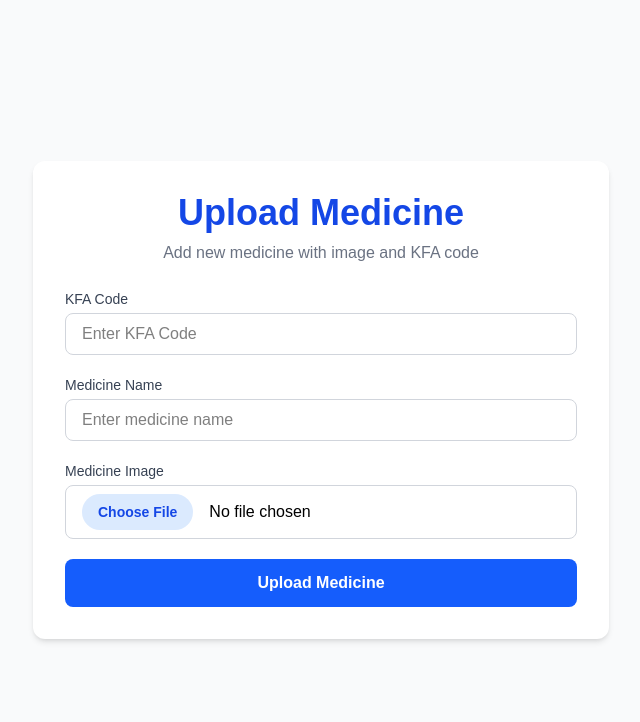
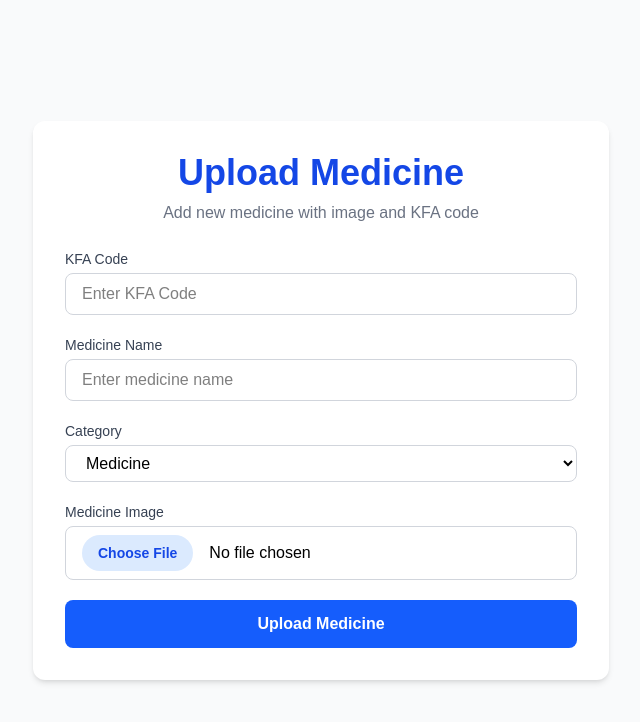
Before and after one commit to BoviliusMeidi/PharmaCheck, a Next.js app: page /admin in a window 1280 px wide. Shown: the top 722 px of the page, without its empty margins (319-959 px from the left). Built offline with nearby package versions, Linux system fonts and the light colour scheme; no server answers.

Commit message:
feat : new field for database

```diff
--- a/src/app/admin/page.js
+++ b/src/app/admin/page.js
@@ -10,6 +10,7 @@ export default function AdminPage() {
   const [imageFile, setImageFile] = useState(null);
   const [preview, setPreview] = useState('');
   const [message, setMessage] = useState('');
+  const [category, setCategory] = useState('medicine');
 
   const handleImageChange = (e) => {
     const file = e.target.files[0];
@@ -22,7 +23,7 @@ export default function AdminPage() {
   const handleSubmit = async (e) => {
     e.preventDefault();
 
-        if (!kfaCode || !medicineName || !imageFile) {
+    if (!kfaCode || !medicineName || !imageFile ||!category) {
       setMessage('All fields are required.');
       return;
     }
@@ -51,7 +52,8 @@ export default function AdminPage() {
       .from('medicines')
       .insert([{
         kfa_code: kfaCode,
-                medicine_name: medicineName,
+        medicine_name: medicineName.toLowerCase(),
+        medicine_categories : category,
         image_url: publicUrl
       }]);
 
@@ -64,6 +66,7 @@ export default function AdminPage() {
     setMessage('Upload successful!');
     setKfaCode('');
     setMedicineName('');
+    setCategory('');
     setImageFile(null);
     setPreview('');
   };
@@ -98,6 +101,19 @@ export default function AdminPage() {
               className="w-full border border-gray-300 rounded-lg px-4 py-2 focus:outline-none focus:ring-2 focus:ring-blue-400"
             />
           </div>
+
+          <div>
+            <label className="block text-sm font-medium text-gray-700 mb-1">Category</label>
+            <select
+              value={category}
+              onChange={(e) => setCategory(e.target.value)}
+              className="w-full border border-gray-300 rounded-lg px-4 py-2 focus:outline-none focus:ring-2 focus:ring-blue-400"
+            >
+              <option value="medicine">Medicine</option>
+              <option value="non-medicine">Non-Medicine</option>
+            </select>
+          </div>
+
 
           <div>
             <label className="block text-sm font-medium text-gray-700 mb-1">Medicine Image</label>
```
Lines whose indentation alone changed are shown as unchanged.
